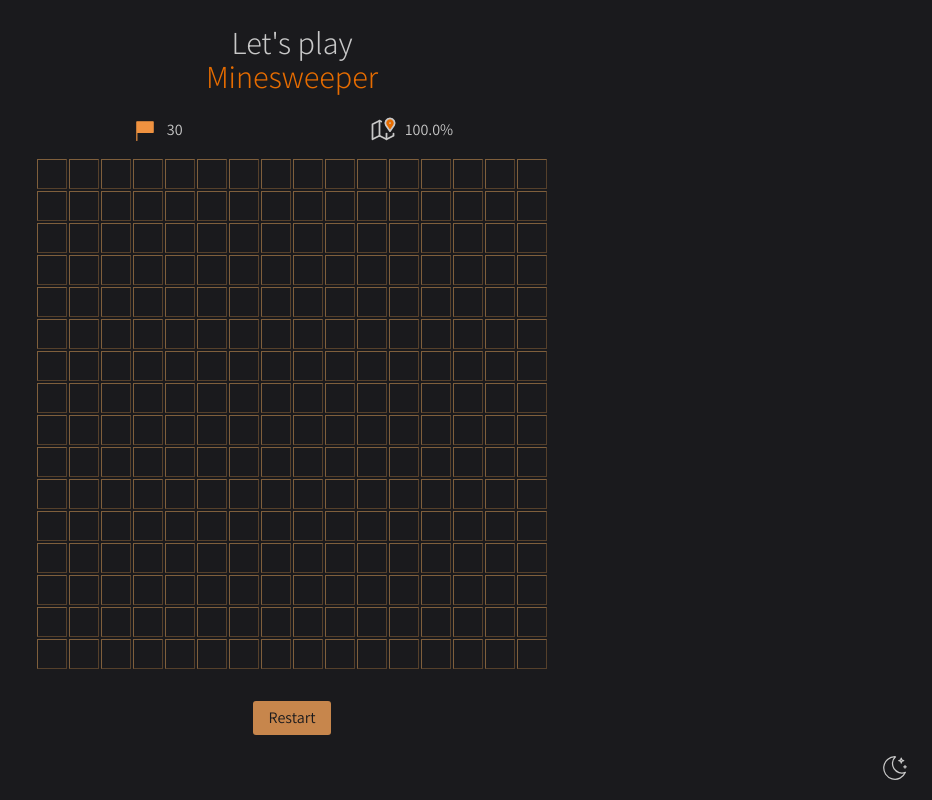
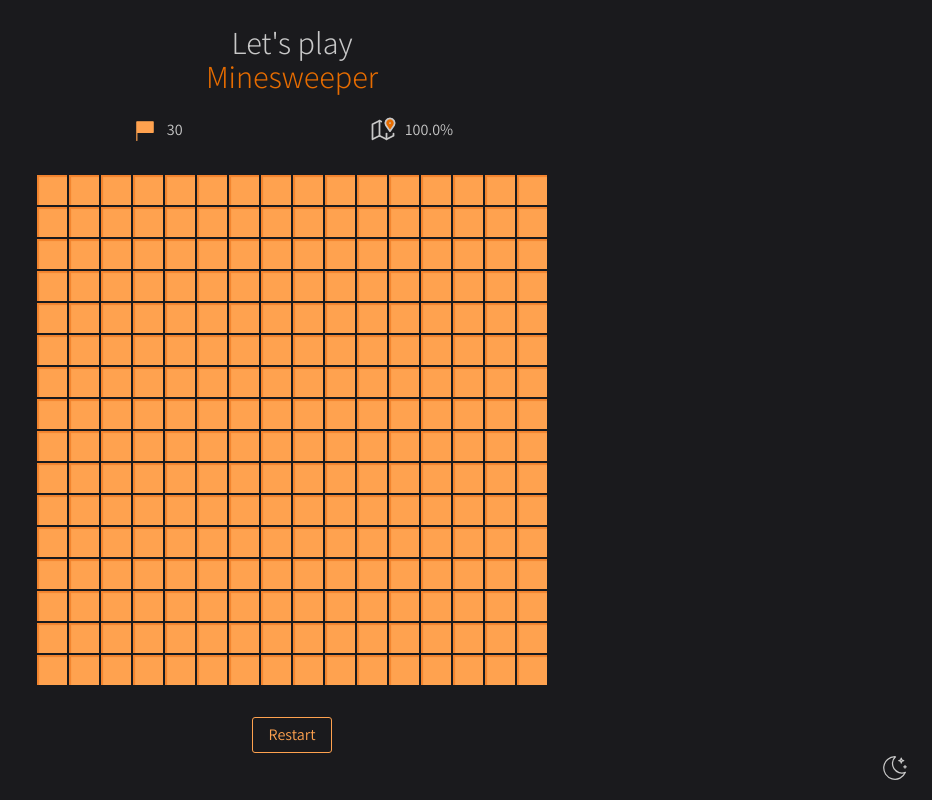
Before and after one commit to Aure-en/minesweeper, a React (Create React App) app: page / in a window 1280 px wide. Shown: the whole page, without its empty margins (348-1280 px from the left). Built offline with nearby package versions, Linux system fonts and the light colour scheme.

Commit message:
[Update] Modified styles.

```diff
--- a/src/assets/Flag.jsx
+++ b/src/assets/Flag.jsx
@@ -1,11 +1,23 @@
 import React, { useContext } from 'react';
+import PropTypes from 'prop-types';
 import { ThemeContext } from 'styled-components';
 
-function Flag() {
+function Flag({ outer }) {
   const themeContext = useContext(ThemeContext);
 
   return (
-    <svg xmlns="http://www.w3.org/2000/svg" className="icon icon-tabler icon-tabler-flag-2" width="28" height="28" viewBox="0 0 24 24" strokeWidth="1" stroke={themeContext.flag_stroke} fill={themeContext.flag_fill} strokeLinecap="round" strokeLinejoin="round">
+    <svg
+      xmlns="http://www.w3.org/2000/svg"
+      className="icon icon-tabler icon-tabler-flag-2"
+      width="28"
+      height="28"
+      viewBox="0 0 24 24"
+      strokeWidth="1"
+      stroke={outer ? themeContext.flag_stroke_outer : themeContext.flag_stroke}
+      fill={outer ? themeContext.flag_fill_outer : themeContext.flag_fill}
+      strokeLinecap="round"
+      strokeLinejoin="round"
+    >
       <title>flag</title>
       <path stroke="none" d="M0 0h24v24H0z" fill="none" />
       <path d="M5 14h14v-9h-14v16" />
@@ -13,4 +25,12 @@ function Flag() {
   );
 }
 
+Flag.propTypes = {
+  outer: PropTypes.bool,
+};
+
+Flag.defaultProps = {
+  outer: false,
+};
+
 export default Flag;
--- a/src/components/Cell.jsx
+++ b/src/components/Cell.jsx
@@ -51,13 +51,11 @@ const CellStyled = styled.div`
   justify-content: center;
   width: 30px;
   height: 30px;
-  border: ${(props) => (props.$content !== null && props.$content !== 'F'
-    ? `1px inset ${props.theme.cell_border_selected}`
-    : `1px outset ${props.theme.cell_border}`)
-};
+  box-shadow: ${(props) => (props.$content === null || props.$content === 'F' ? `2px 2px 1px 0px inset ${props.theme.cell_shadow}` : '')};
   margin: -1px 0 0 -1px;
   font-size: 1.25rem;
   cursor: pointer;
+  transition: background 0.05s linear;
 
   color: ${(props) => {
     switch (props.$content) {
@@ -108,6 +106,8 @@ const CellStyled = styled.div`
     background-color: ${(props) => ((props.$content !== null && props.$content !== 'F')
     ? props.theme.cell_bg_hover_selected
     : props.theme.cell_bg_hover)};
+
+    box-shadow: none;
   }
 `;
 
--- a/src/components/Grid.jsx
+++ b/src/components/Grid.jsx
@@ -21,16 +21,12 @@ function Grid({ grid, onClick, onContextMenu }) {
 }
 
 Grid.defaultProps = {
-  x: null,
-  y: null,
   grid: [[]],
   onClick: () => {},
   onContextMenu: () => {},
 };
 
 Grid.propTypes = {
-  x: PropTypes.number,
-  y: PropTypes.number,
   grid: PropTypes.arrayOf(PropTypes.arrayOf(PropTypes.oneOfType([PropTypes.number, PropTypes.oneOf(['X', 'F', null])]))),
   onClick: PropTypes.func,
   onContextMenu: PropTypes.func,
@@ -40,7 +36,7 @@ const GridStyled = styled.div`
   display: grid;
   width: ${(props) => `${props.columnCount * 30}px`};
   grid-template-columns: repeat(${(props) => props.$columnCount}, 1fr);
-  margin: 1rem 0 2rem 0;
+  margin: 2rem 0;
   grid-gap: 3px;
 `;
 
--- a/src/components/Restart.jsx
+++ b/src/components/Restart.jsx
@@ -15,16 +15,17 @@ Restart.propTypes = {
 };
 
 const Button = styled.button`
-  background: ${(props) => props.theme.button_bg};
-  color: ${(props) => props.theme.button_text};
+  border: 1px solid ${(props) => props.theme.button};
+  color: ${(props) => props.theme.button};
+  background: transparent;
   align-self: center;
-  border: none;
   padding: 0.4rem 1rem;
   border-radius: 3px;
   cursor: pointer;
   transition: background 0.1s ease-out;
 
   &:hover {
-    background: ${(props) => props.theme.button_bg_hover};
+    border: 1px solid ${(props) => props.theme.button_hover};
+    color: ${(props) => props.theme.button_hover};
   }
 `;
--- a/src/components/Stats.jsx
+++ b/src/components/Stats.jsx
@@ -11,7 +11,7 @@ function Stats({ grid, mines }) {
   return (
     <Container>
       <Information>
-        <IconFlag />
+        <IconFlag outer />
         {' '}
         {minesToDiscover}
       </Information>
--- a/src/styles/theme/dark.js
+++ b/src/styles/theme/dark.js
@@ -5,35 +5,37 @@ const colors = {
   text_secondary: 'rgb(230, 108, 0)',
   text_tertiary: 'rgb(115, 114, 114)',
 
-  button_bg: 'rgb(199, 134, 76)',
-  button_bg_hover: 'rgb(247, 158, 46)',
-  button_text: 'rgb(26, 26, 29)',
+  button: 'rgb(255, 162, 79)',
+  button_hover: 'rgb(230, 108, 0)',
 
-  cell_bg_primary: 'rgb(26, 26, 29)',
-  cell_bg_secondary: 'rgb(26, 26, 29)',
-  cell_bg_selected_primary: 'rgb(222, 205, 195)',
-  cell_bg_selected_secondary: 'rgb(222, 205, 195)',
-  cell_bg_hover: 'rgb(37, 36, 43)',
-  cell_bg_hover_selected: 'rgb(255, 235, 225)',
+  cell_bg_primary: 'rgb(255, 162, 79)',
+  cell_bg_secondary: 'rgb(255, 162, 79)',
+  cell_bg_selected_primary: 'rgb(26, 26, 29)',
+  cell_bg_selected_secondary: 'rgb(26, 26, 29)',
+  cell_bg_hover: 'rgb(255, 195, 141)',
+  cell_bg_hover_selected: 'rgb(51, 51, 51)',
   cell_border: 'rgba(228, 163, 92, 0.5)',
-  cell_border_selected: 'rgba(255, 225, 178, 0.5)',
+  cell_border_selected: 'rgba(236, 124, 25, 0.5)',
+  cell_shadow: 'rgba(230, 100, 12, 0.5)',
 
-  number_1: 'rgb(90, 90, 90)',
-  number_2: 'rgb(60, 60, 60)',
-  number_3: 'rgb(30, 30, 30)',
-  number_4: 'rgb(10, 10, 10)',
-  number_5: 'rgb(0, 0, 0)',
-  number_6: 'rgb(0, 0, 0)',
-  number_7: 'rgb(0, 0, 0)',
-  number_8: 'rgb(0, 0, 0)',
+  number_1: 'rgb(255, 162, 79)',
+  number_2: 'rgb(255, 127, 24)',
+  number_3: 'rgb(255, 84, 0)',
+  number_4: 'rgb(193, 0, 0)',
+  number_5: 'rgb(193, 0, 0)',
+  number_6: 'rgb(193, 0, 0)',
+  number_7: 'rgb(193, 0, 0)',
+  number_8: 'rgb(193, 0, 0)',
 
   map_fill: 'rgb(230, 108, 0)',
   map_stroke: 'rgb(200, 200, 200)',
   mine_fill: 'rgb(150, 150, 150)',
   mine_fill_triggered: 'rgb(230, 108, 0)',
   mine_stroke: 'rgb(26, 26, 29)',
-  flag_fill: 'rgb(239, 146, 64)',
-  flag_stroke: 'rgb(239, 146, 64)',
+  flag_fill: 'rgb(26, 26, 29)',
+  flag_stroke: 'rgb(26, 26, 29)',
+  flag_stroke_outer: 'rgb(255, 162, 79)',
+  flag_fill_outer: 'rgb(255, 162, 79)',
 };
 
 export default colors;
--- a/src/styles/theme/light.js
+++ b/src/styles/theme/light.js
@@ -1,39 +1,41 @@
 const colors = {
-  bg_primary: 'rgb(255, 253, 250)',
+  bg_primary: 'rgb(255, 246, 231)',
 
   text_primary: 'rgb(0, 0, 0)',
   text_secondary: 'rgb(230, 108, 0)',
   text_tertiary: 'rgb(115, 114, 114)',
 
-  button_bg: 'rgb(234, 173, 97)',
-  button_bg_hover: 'rgb(247, 158, 46)',
-  button_text: 'rgb(255, 255, 255)',
+  button: 'rgb(234, 137, 50)',
+  button_hover: 'rgb(230, 108, 0)',
 
-  cell_bg_primary: 'rgb(224, 224, 224)',
-  cell_bg_secondary: 'rgb(224, 224, 224)',
+  cell_bg_primary: 'rgb(245, 175, 114)',
+  cell_bg_secondary: 'rgb(245, 175, 114)',
   cell_bg_selected_primary: 'rgb(255, 246, 231)',
   cell_bg_selected_secondary: 'rgb(255, 246, 231)',
-  cell_bg_hover: 'rgb(236, 236, 236)',
+  cell_bg_hover: 'rgb(255, 195, 143)',
   cell_bg_hover_selected: 'rgb(255, 251, 244)',
   cell_border: 'rgba(255, 190, 111)',
   cell_border_selected: 'rgba(255, 212, 144, 0.5)',
+  cell_shadow: 'rgba(242, 166, 99, 0.8)',
 
   number_1: 'rgb(132, 146, 172)',
   number_2: 'rgb(255, 127, 24)',
   number_3: 'rgb(255, 84, 0)',
   number_4: 'rgb(193, 0, 0)',
-  number_5: 'rgb(206, 0, 179)',
-  number_6: 'rgb(130, 0, 59)',
-  number_7: 'rgb(70, 0, 0)',
-  number_8: 'rgb(0, 0, 0)',
+  number_5: 'rgb(193, 0, 0)',
+  number_6: 'rgb(193, 0, 0)',
+  number_7: 'rgb(193, 0, 0)',
+  number_8: 'rgb(193, 0, 0)',
 
   map_fill: 'rgb(255, 222, 180)',
   map_stroke: 'rgb(50, 50, 50)',
-  mine_fill: 'rgb(150, 150, 150)',
+  mine_fill: 'rgb(200, 200, 200)',
   mine_fill_triggered: 'rgb(230, 108, 0)',
   mine_stroke: 'rgb(70, 70, 70)',
-  flag_fill: 'rgb(255, 203, 138)',
+  flag_fill: 'rgb(224, 217, 208)',
   flag_stroke: 'rgb(70, 70, 70)',
+  flag_fill_outer: 'rgb(245, 175, 114)',
+  flag_stroke_outer: 'rgb(70, 70, 70)',
 };
 
 export default colors;
```
